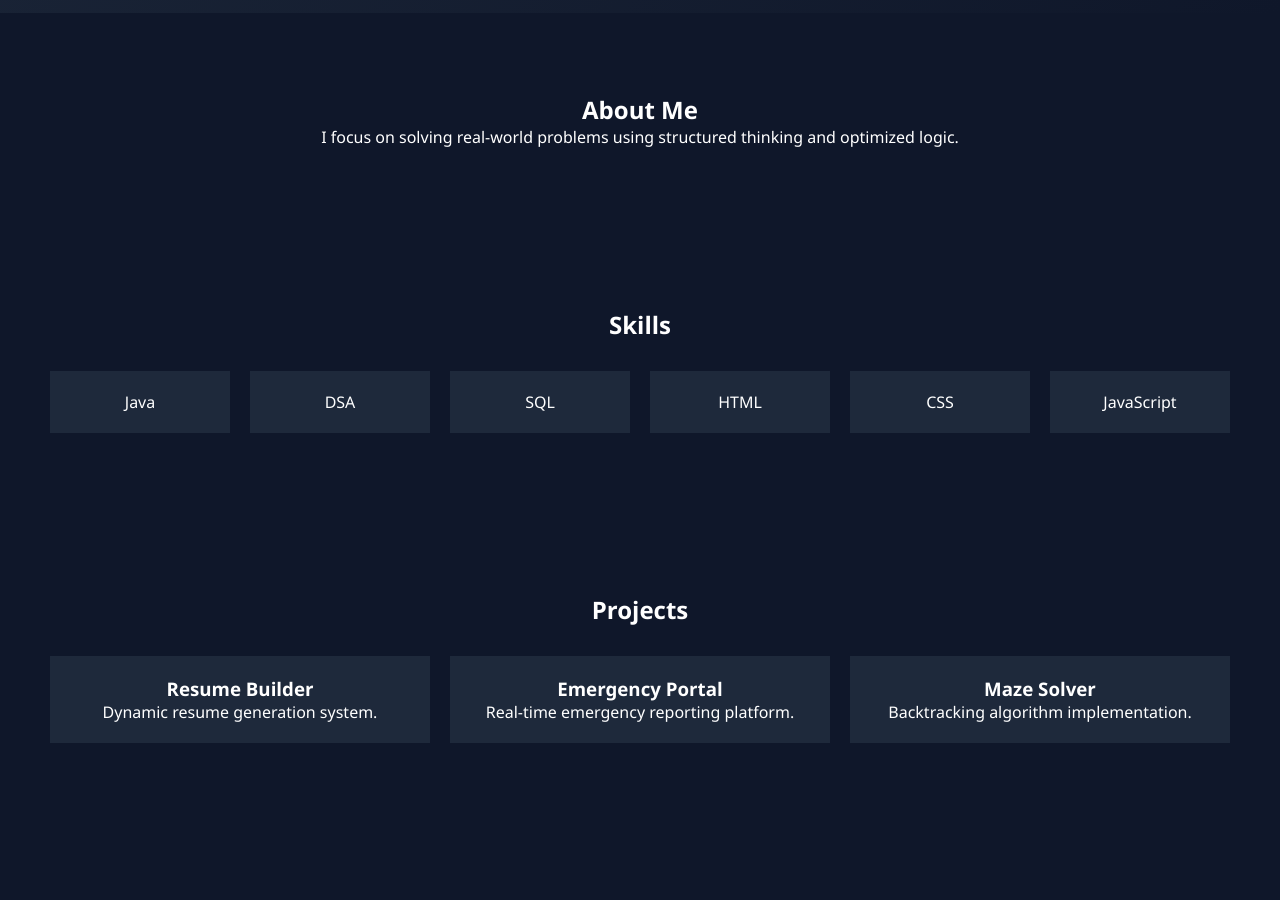
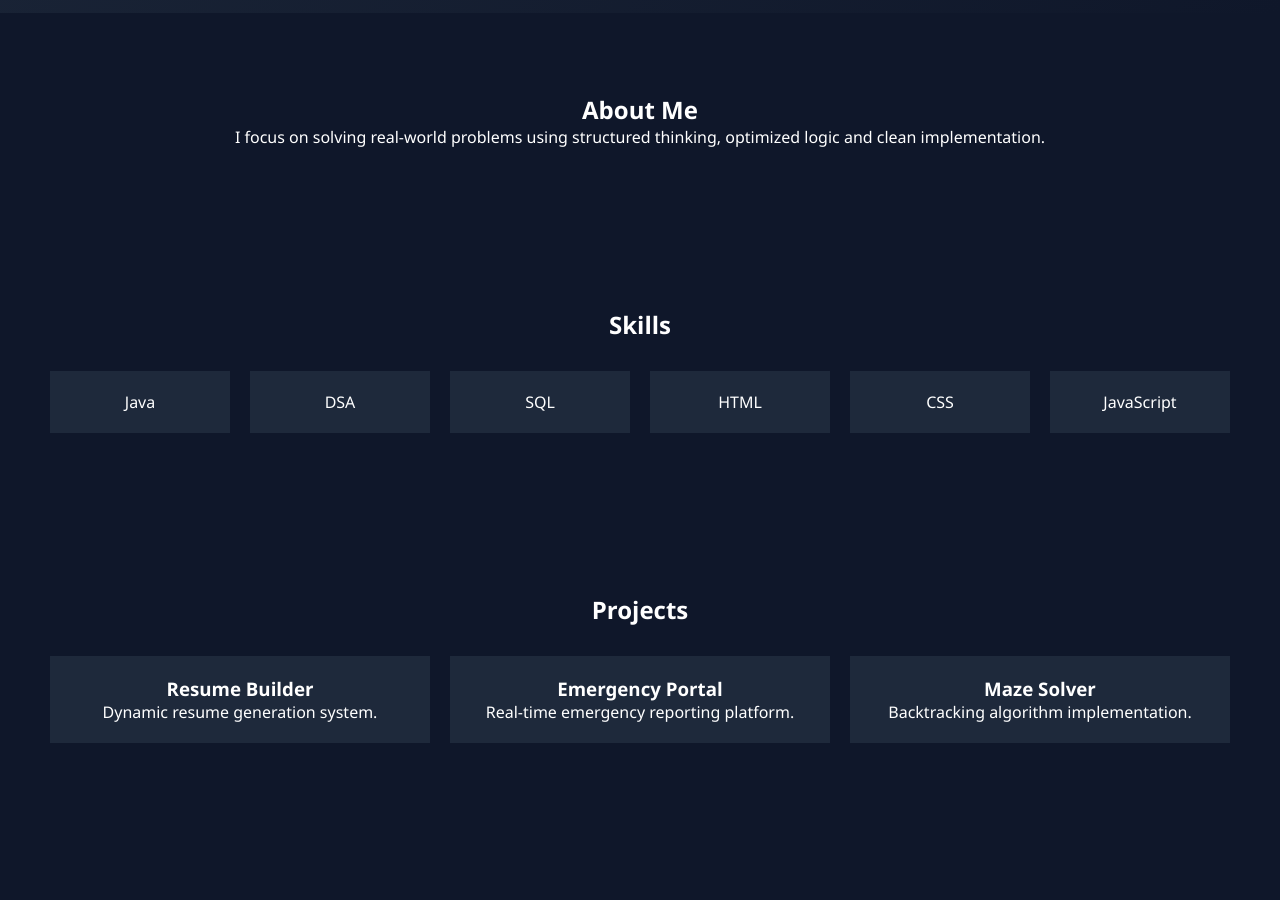
Before and after one commit to Bharathganesh07/portfolio, a plain HTML site: page index.html in a window 1280 px wide. Shown: the part 780-1680 px from the top of the page. Drawn offline with Linux system fonts and the light colour scheme.

Commit message:
Enhance content and structure in index.html
Updated the About section text for clarity and added new sections for Projects and Contact.

```diff
--- a/index.html
+++ b/index.html
@@ -21,6 +21,7 @@
     </nav>
 </header>
 
+<!-- HOME -->
 <section id="home" class="hero">
     <div class="hero-container">
 
@@ -63,11 +64,16 @@
     </div>
 </section>
 
+<!-- ABOUT -->
 <section id="about" class="about">
     <h2>About Me</h2>
-    <p>I focus on solving real-world problems using structured thinking and optimized logic.</p>
+    <p>
+        I focus on solving real-world problems using structured thinking,
+        optimized logic and clean implementation.
+    </p>
 </section>
 
+<!-- SKILLS -->
 <section id="skills" class="skills">
     <h2>Skills</h2>
     <div class="skill-grid">
@@ -80,9 +86,11 @@
     </div>
 </section>
 
+<!-- PROJECTS -->
 <section id="projects" class="projects">
     <h2>Projects</h2>
     <div class="project-grid">
+
         <div class="project-card">
             <h3>Resume Builder</h3>
             <p>Dynamic resume generation system.</p>
@@ -97,9 +105,11 @@
             <h3>Maze Solver</h3>
             <p>Backtracking algorithm implementation.</p>
         </div>
+
     </div>
 </section>
 
+<!-- CONTACT -->
 <section id="contact" class="contact">
     <h2>Contact</h2>
     <p>Email: yourmail@email.com</p>
```
